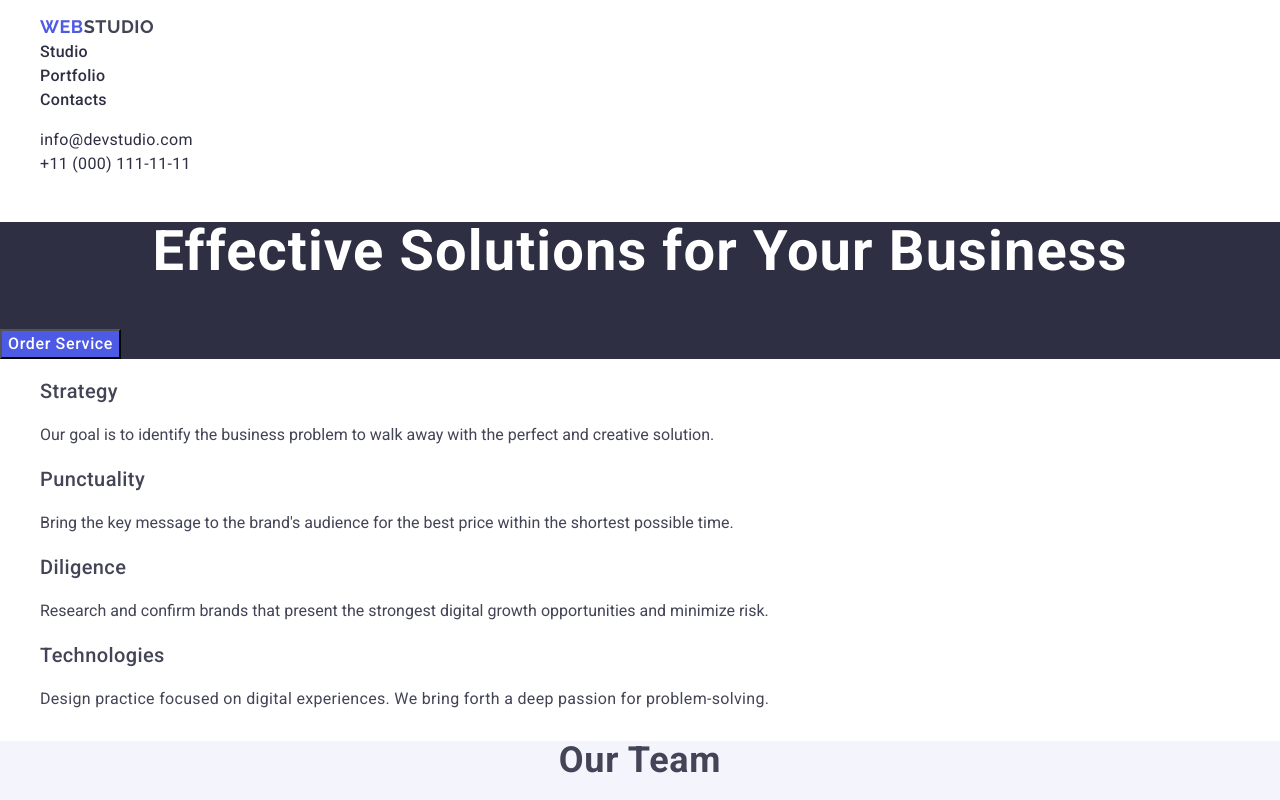
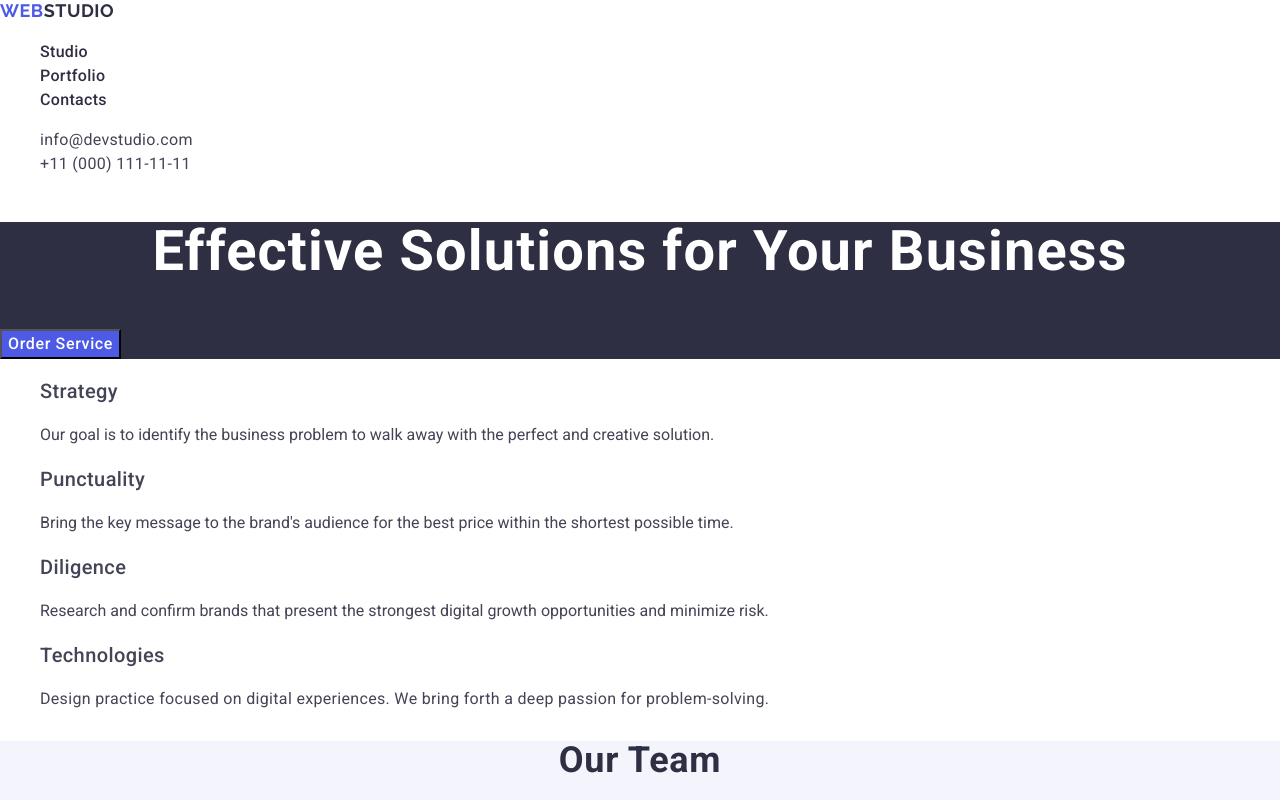
Before and after one commit to S-m-i-le/goit-markup-hw-02, a plain HTML site: page index.html in a window 1280 px wide. Shown: the top 800 px of the page. Drawn offline with nearby package versions, Linux system fonts and the light colour scheme.

Commit message:
внесены изменения

```diff
--- a/css/styles.css
+++ b/css/styles.css
@@ -42,14 +42,14 @@ body {
 .header-logo {
   font-family: Raleway, sans-serif;
   font-size: 18px;
-  color: var(--color-text);
+  color: var(--color-primary-brand);
   line-height: 1.17;
   font-weight: 700;
   letter-spacing: 0.03em;
   text-transform: uppercase;
 }
-.logo-web {
-  color: #4d5ae5;
+.logo-studio-header {
+  color: #2e2f42;
 }
 .header-link {
   color: #2e2f42;
@@ -62,7 +62,7 @@ body {
   text-decoration: underline;
 }
 .header-contakt {
-  color: #2e2f42;
+  color: #434455;
   font-style: normal;
   letter-spacing: 0.02em;
 }
@@ -109,8 +109,8 @@ body {
   letter-spacing: 0.02em;
 }
 .features-team {
+  color: var(--color-text);
   letter-spacing: 0.02em;
-  color: var(--color-text);
 }
 
 /*-- OUR TEAM ---*/
@@ -123,6 +123,7 @@ body {
   text-align: center;
   letter-spacing: 0.02em;
   text-transform: capitalize;
+  color:#2e2f42;
 }
 .team-people {
   background-color: #ffffff;
@@ -131,7 +132,7 @@ body {
 /*--PORTFOLIO --*/
 
 .rows-portfolio {
-  background-color: #e7e9fc;
+  background-color: #ffffff;
 }
 /*--- FOOTER --*/
 .footer-page {
@@ -141,14 +142,14 @@ body {
 .footer-logo {
   font-weight: 700;
   font-family: Raleway, sans-serif;
-  color: #f4f4fd;
+  color: #4d5ae5;
   font-size: 18px;
   line-height: 1.17;
   text-transform: uppercase;
   letter-spacing: 0.03em;
 }
-.logo-web {
-  color: #4d5ae5;
+.logo-studio {
+  color: #f4f4fd;
 }
 .footer-p {
   color: #f4f4fd;
--- a/index.html
+++ b/index.html
@@ -23,10 +23,8 @@
   <body>
     <header>
         <nav>
+          <a class="header-logo" href="./index.html">Web<span class="logo-studio-header">Studio</span></a>
         <ul>
-          <li>
-            <a class="header-logo" href="./index.html"><span class="logo-web">Web</span>Studio</a>
-          </li>
           <li>
             <a class="header-link" href="" target="_blank">Studio</a>
           </li>
@@ -213,8 +211,7 @@
     </main>
 
     <footer class="footer-page">
-      <a class="footer-logo" href="./index.html"><span class="logo-web">Web</span>
-        Studio</a>
+      <a class="footer-logo" href="./index.html">Web<span class="logo-studio">Studio</span></a>
       <p class="footer-p">
         Increase the flow of customers and sales for your business with digital
         marketing & growth solutions.
```
